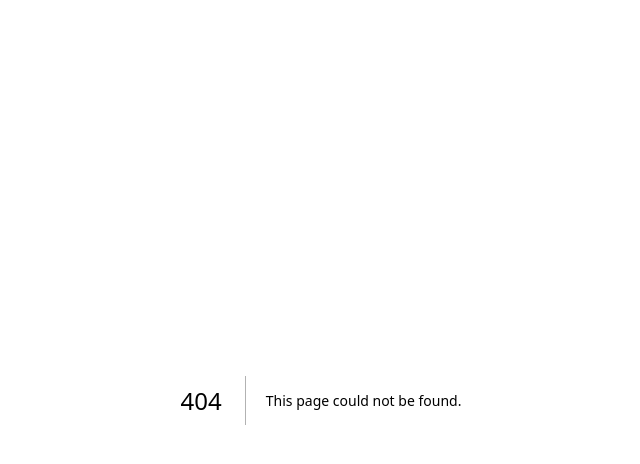
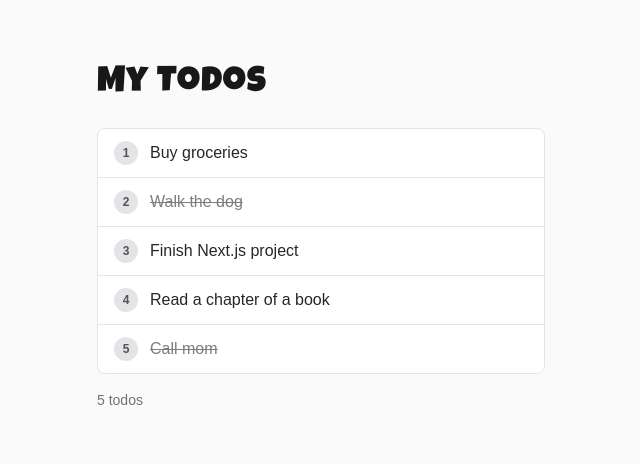
Before and after one commit to RafiAwes/bluevy_next_project, a Next.js app: page /todos in a window 1280 px wide. Before the commit this address had no page. Shown: the top 464 px of the page, without its empty margins (319-959 px from the left). Built offline with nearby package versions, Linux system fonts and the light colour scheme.

Commit message:
feat: add todos app with home, list, and dynamic detail pages

```diff
--- a/src/app/page.tsx
+++ b/src/app/page.tsx
@@ -1,3 +1,5 @@
+import Link from "next/link";
+
 export default function Home() {
   return (
     <main className="flex min-h-screen flex-col items-center bg-zinc-50 px-4 py-16 dark:bg-zinc-950">
@@ -5,13 +7,15 @@ export default function Home() {
         <h1 className="font-luckiest mb-6 text-4xl tracking-wide text-zinc-900 dark:text-zinc-50">
           Todos List
         </h1>
-        <p className="text-zinc-600 dark:text-zinc-400">
-          Your Next.js + Tailwind CSS project is ready. Start building in{" "}
-          <code className="rounded bg-zinc-200 px-1 py-0.5 font-mono text-sm dark:bg-zinc-800">
-            src/app/page.tsx
-          </code>
-          .
+        <p className="mb-6 text-zinc-600 dark:text-zinc-400">
+          A simple todos list app built with Next.js and Tailwind CSS.
         </p>
+        <Link
+          href="/todos"
+          className="inline-block rounded-lg bg-zinc-900 px-4 py-2 font-medium text-white hover:bg-zinc-700 dark:bg-zinc-50 dark:text-zinc-900 dark:hover:bg-zinc-300"
+        >
+          View todos →
+        </Link>
       </div>
     </main>
   );
--- /dev/null
+++ b/src/app/todos/[id]/page.tsx
@@ -0,0 +1,50 @@
+import Link from "next/link";
+import { notFound } from "next/navigation";
+import { getTodo, todos } from "@/lib/todos";
+
+export function generateStaticParams() {
+  return todos.map((todo) => ({ id: String(todo.id) }));
+}
+
+export default async function TodoPage({ params }: PageProps<"/todos/[id]">) {
+  const { id } = await params;
+  const todo = getTodo(Number(id));
+
+  if (!todo) {
+    notFound();
+  }
+
+  return (
+    <main className="flex min-h-screen flex-col items-center bg-zinc-50 px-4 py-16 dark:bg-zinc-950">
+      <div className="w-full max-w-md">
+        <Link
+          href="/todos"
+          className="mb-6 inline-block text-sm text-zinc-500 hover:text-zinc-900 dark:text-zinc-400 dark:hover:text-zinc-50"
+        >
+          ← Back to todos
+        </Link>
+
+        <div className="rounded-lg border border-zinc-200 bg-white p-6 dark:border-zinc-800 dark:bg-zinc-900">
+          <p className="mb-2 text-xs font-semibold uppercase tracking-wider text-zinc-500 dark:text-zinc-400">
+            Todo #{todo.id}
+          </p>
+          <h1 className="font-luckiest mb-4 text-3xl tracking-wide text-zinc-900 dark:text-zinc-50">
+            {todo.title}
+          </h1>
+          <p className="mb-6 text-zinc-600 dark:text-zinc-400">
+            {todo.description}
+          </p>
+          <span
+            className={
+              todo.completed
+                ? "inline-block rounded-full bg-green-100 px-3 py-1 text-sm font-medium text-green-800 dark:bg-green-900/40 dark:text-green-300"
+                : "inline-block rounded-full bg-amber-100 px-3 py-1 text-sm font-medium text-amber-800 dark:bg-amber-900/40 dark:text-amber-300"
+            }
+          >
+            {todo.completed ? "Completed" : "Pending"}
+          </span>
+        </div>
+      </div>
+    </main>
+  );
+}
--- /dev/null
+++ b/src/app/todos/page.tsx
@@ -0,0 +1,36 @@
+import Link from "next/link";
+import { todos } from "@/lib/todos";
+
+export default function TodosPage() {
+  return (
+    <main className="flex min-h-screen flex-col items-center bg-zinc-50 px-4 py-16 dark:bg-zinc-950">
+      <div className="w-full max-w-md">
+        <h1 className="font-luckiest mb-6 text-4xl tracking-wide text-zinc-900 dark:text-zinc-50">
+          My Todos
+        </h1>
+
+        <ul className="divide-y divide-zinc-200 rounded-lg border border-zinc-200 bg-white dark:divide-zinc-800 dark:border-zinc-800 dark:bg-zinc-900">
+          {todos.map((todo) => (
+            <li key={todo.id}>
+              <Link
+                href={`/todos/${todo.id}`}
+                className="flex items-center gap-3 px-4 py-3 text-zinc-800 hover:bg-zinc-100 dark:text-zinc-200 dark:hover:bg-zinc-800"
+              >
+                <span className="flex h-6 w-6 shrink-0 items-center justify-center rounded-full bg-zinc-200 text-xs font-semibold text-zinc-600 dark:bg-zinc-800 dark:text-zinc-400">
+                  {todo.id}
+                </span>
+                <span className={todo.completed ? "line-through opacity-60" : ""}>
+                  {todo.title}
+                </span>
+              </Link>
+            </li>
+          ))}
+        </ul>
+
+        <p className="mt-4 text-sm text-zinc-500 dark:text-zinc-400">
+          {todos.length} todo{todos.length === 1 ? "" : "s"}
+        </p>
+      </div>
+    </main>
+  );
+}
--- /dev/null
+++ b/src/lib/todos.ts
@@ -0,0 +1,43 @@
+export type Todo = {
+  id: number;
+  title: string;
+  description: string;
+  completed: boolean;
+};
+
+export const todos: Todo[] = [
+  {
+    id: 1,
+    title: "Buy groceries",
+    description: "Milk, eggs, bread, and coffee beans.",
+    completed: false,
+  },
+  {
+    id: 2,
+    title: "Walk the dog",
+    description: "Take Max around the park for 30 minutes.",
+    completed: true,
+  },
+  {
+    id: 3,
+    title: "Finish Next.js project",
+    description: "Wrap up the todos app and push it to GitHub.",
+    completed: false,
+  },
+  {
+    id: 4,
+    title: "Read a chapter of a book",
+    description: "Continue reading 'Atomic Habits'.",
+    completed: false,
+  },
+  {
+    id: 5,
+    title: "Call mom",
+    description: "Catch up and ask about the weekend plans.",
+    completed: true,
+  },
+];
+
+export function getTodo(id: number): Todo | undefined {
+  return todos.find((todo) => todo.id === id);
+}
```
